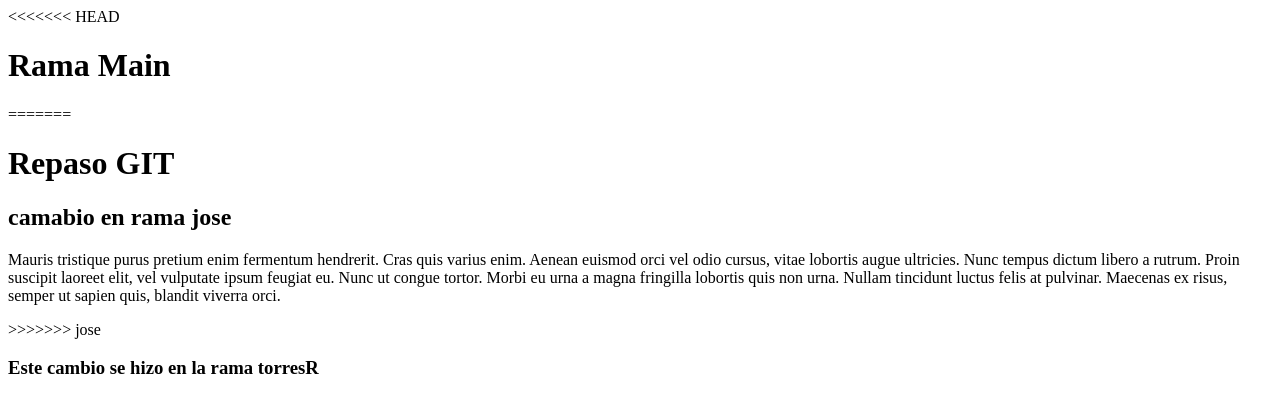
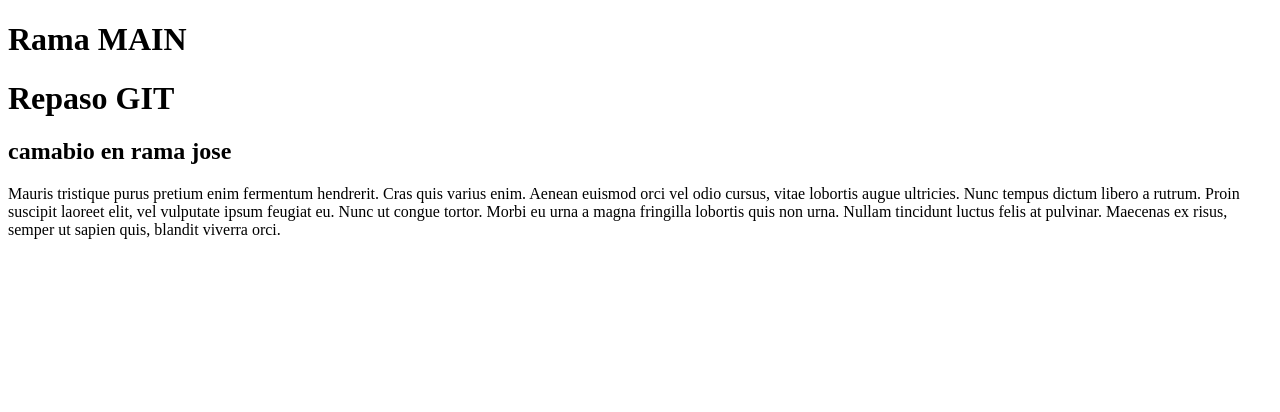
Before and after one commit to JoseTorres82/clase4, a plain HTML site: page index.html in a window 1280 px wide. Drawn offline with Linux system fonts and the light colour scheme.

Commit message:
conflictoResuelto

```diff
--- a/index.html
+++ b/index.html
@@ -10,15 +10,8 @@
 
 <body>
     <header>
-
+        <h1>Rama MAIN</h1>
     </header>
-<<<<<<< HEAD
-
-    <main>
-        <div>
-            <h1>Rama Main</h1>
-        </div>
-=======
     <main>
         <h1>Repaso GIT</h1>
         <h2>camabio en rama jose</h2>
@@ -28,10 +21,9 @@
             vulputate ipsum feugiat eu. Nunc ut congue tortor. Morbi eu urna a magna fringilla lobortis quis non urna.
             Nullam tincidunt luctus felis at pulvinar. Maecenas ex risus, semper ut sapien quis, blandit viverra orci.
         </p>
->>>>>>> jose
     </main>
     <footer>
-        <h3>Este cambio se hizo en la rama torresR</h3>
+
     </footer>
 </body>
 
```
